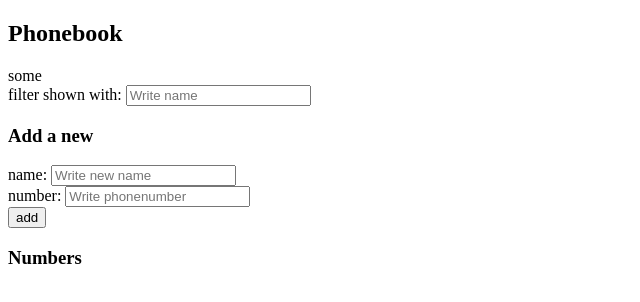
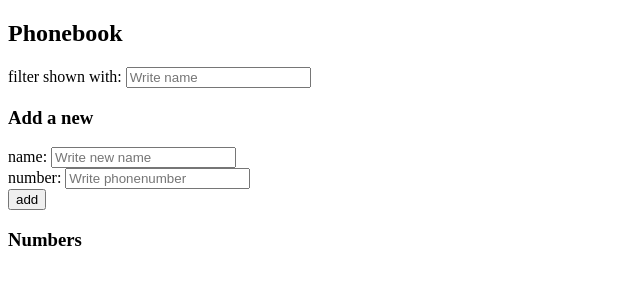
Before and after one commit to essipurh/fullstackmooc_2, a React (Vite) app in the folder puhelinluettelo/: page / in a window 1280 px wide. Shown: the top 302 px of the page, without its empty margins (0-640 px from the left). Built offline with nearby package versions, Linux system fonts and the light colour scheme; no server answers.

Commit message:
tehtävien 3.11 vaatimat muutokset

```diff
--- a/puhelinluettelo/src/App.jsx
+++ b/puhelinluettelo/src/App.jsx
@@ -11,7 +11,7 @@ const App = () => {
   const [newName, setNewName] = useState('')
   const [newNumber, setNewNumber] = useState('')
   const [searched, setSearched] = useState('')
-  const [notificationMessage, setMessage] = useState({type: 'some', text: 'some'})
+  const [notificationMessage, setMessage] = useState({type: '', text: ''})
 
   useEffect(() => {
     personService
```
